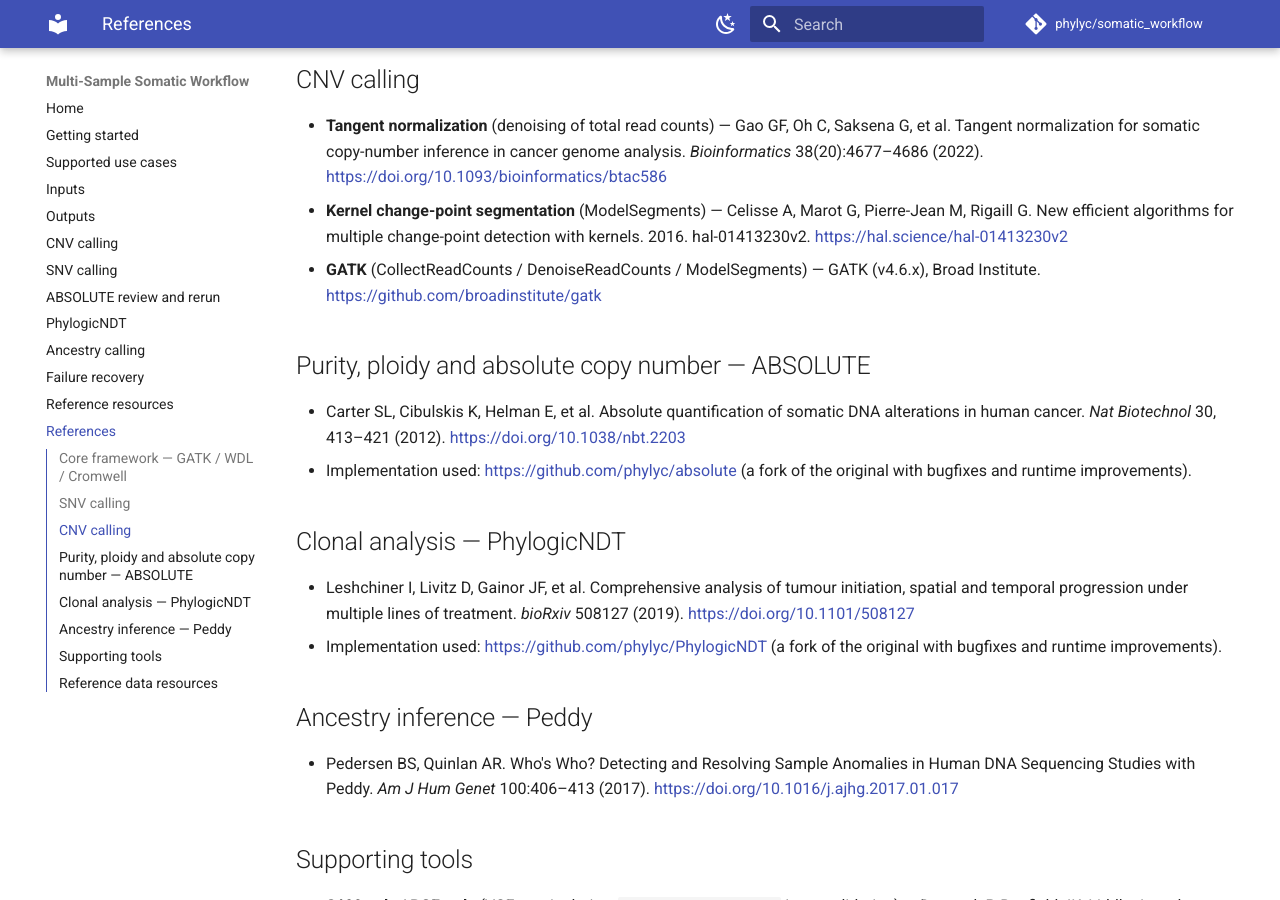
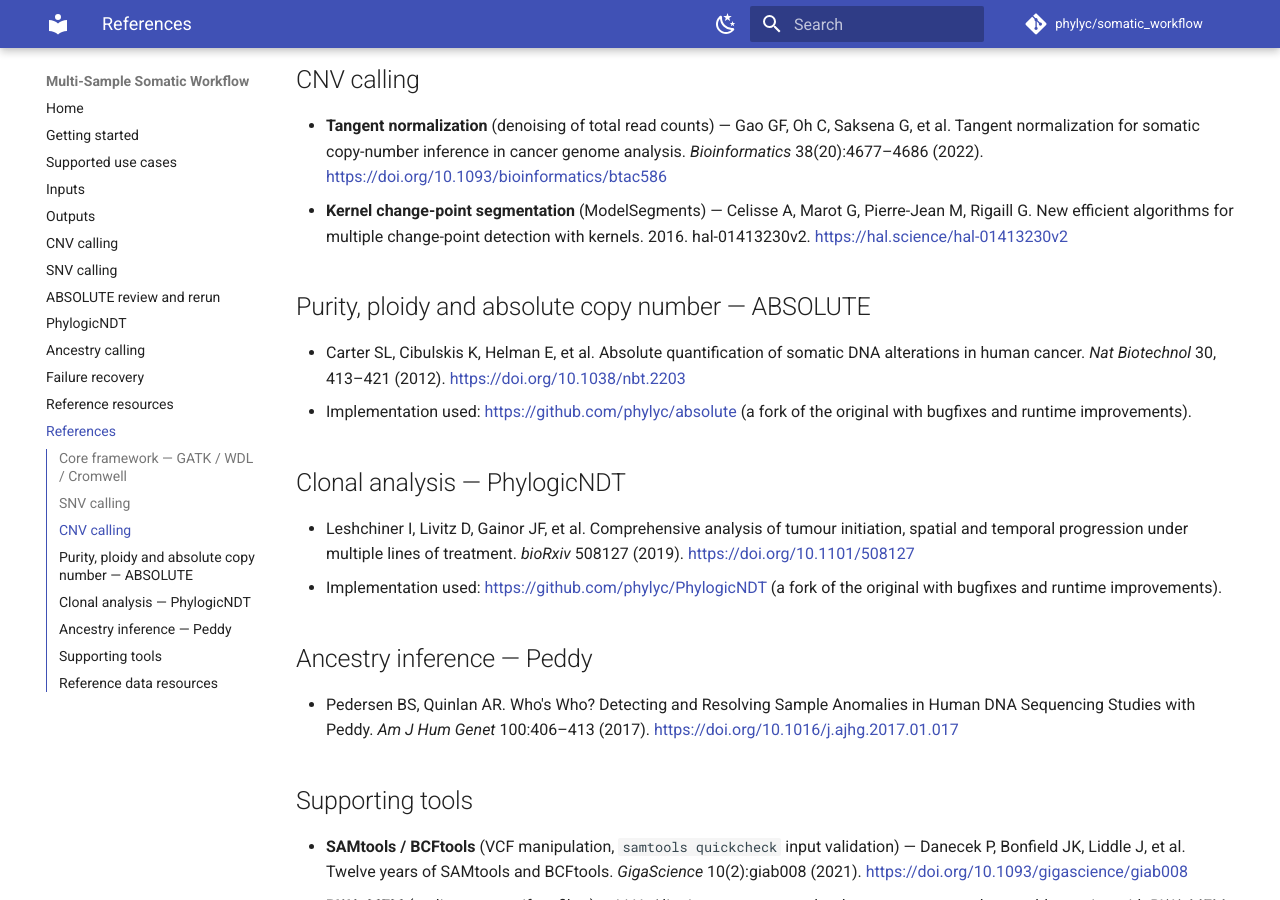
Before and after one commit to phylyc/somatic_workflow, an MkDocs documentation site: the page built from docs/11_references.md, in a window 1280 px wide and 900 px high, scrolled down 653 px. Built offline with MkDocs 1.6.1 and Material for MkDocs 9.7.7, drawn with Linux system fonts in a browser that asks for light colours; comment, search, counter and statistics services are not loaded.

Commit message:
dedup GATK reference

```diff
--- a/docs/11_references.md
+++ b/docs/11_references.md
@@ -35,8 +35,6 @@ GATK tools.
   Pierre-Jean M, Rigaill G. New efficient algorithms for multiple change-point
   detection with kernels. 2016. hal-01413230v2.
   <https://hal.science/hal-01413230v2>
-- **GATK** (CollectReadCounts / DenoiseReadCounts / ModelSegments) — GATK (v4.6.x),
-  Broad Institute. <https://github.com/broadinstitute/gatk>
 
 ## Purity, ploidy and absolute copy number — ABSOLUTE
 
```
